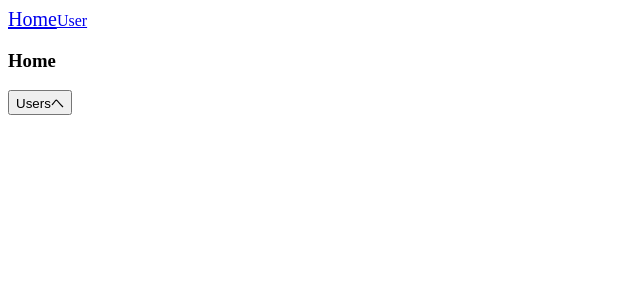
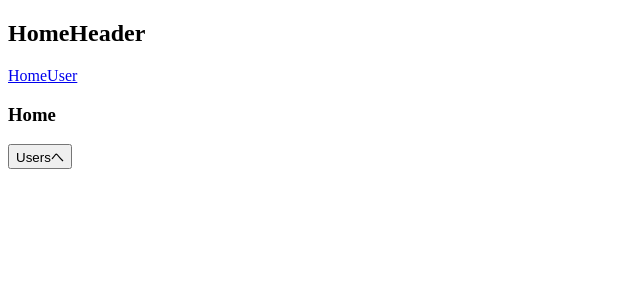
Before and after one commit to junichiseki0831/vue_project, a Vue app: page / in a window 1280 px wide. Shown: the top 300 px of the page, without its empty margins (0-640 px from the left). Built offline with nearby package versions, Linux system fonts and the light colour scheme.

Commit message:
名前付きrouter-viewを使って、固定レイアウトを作成する。

```diff
--- a/src/App.vue
+++ b/src/App.vue
@@ -1,9 +1,6 @@
 <template>
   <div>
-    <nav>
-      <router-link to="/" active-class="link--active" exact>Home</router-link>
-      <router-link to="/users" active-class="link--active" exact>User</router-link>
-    </nav>
+    <router-view name="header"></router-view>
     <router-view></router-view>
   </div>
 </template>
--- a/src/router.js
+++ b/src/router.js
@@ -4,6 +4,8 @@
 import Users from './views/Users.vue';
 import UsersPosts from './views/UsersPosts.vue';
 import UsersProfile from './views/UsersProfile.vue';
+import HeaderHome from './views/HeaderHome.vue';
+import HeaderUsers from './views/HeaderUsers.vue';
 
 // Routerを使用する宣言
 Vue.use(Router);
@@ -14,9 +16,16 @@
   mode: "history",
   //ルーティング先とコンポーネントをマッピングする
   routes: [
-    {path: '/', component: Home},
+    {path: '/', components: {
+      default: Home,
+      header: HeaderHome
+    }
+  },
     { path: '/users/:id',
-      component: Users,
+      components: {
+        default: Users,
+        header: HeaderUsers
+      },
       props: true,
       children: [
         {path: "posts", component: UsersPosts},
--- /dev/null
+++ b/src/views/HeaderHome.vue
@@ -0,0 +1,7 @@
+<template>
+  <nav>
+    <h2>HomeHeader</h2>
+    <router-link to="/" active-class="link--active" exact>Home</router-link>
+    <router-link to="/users" active-class="link--active" exact>User</router-link>
+  </nav>
+</template>
--- /dev/null
+++ b/src/views/HeaderUsers.vue
@@ -0,0 +1,7 @@
+<template>
+  <nav>
+    <h2>UsersHeader</h2>
+    <router-link to="/" active-class="link--active" exact>Home</router-link>
+    <router-link to="/users" active-class="link--active" exact>User</router-link>
+  </nav>
+</template>
```
